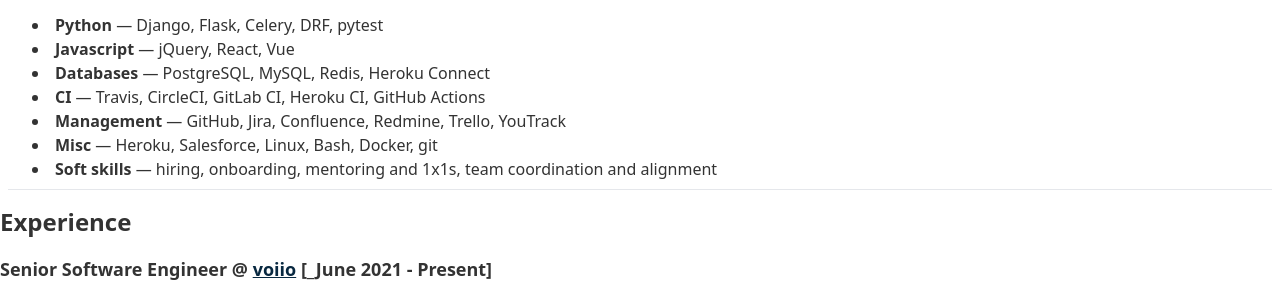
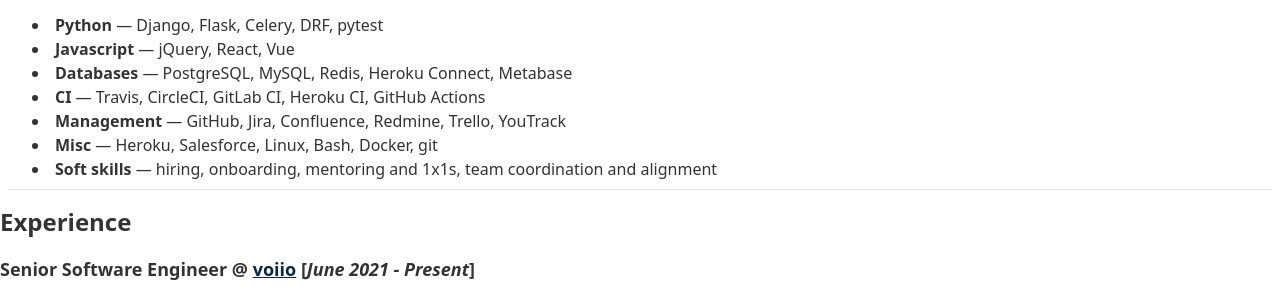
Before and after one commit to amureki/amureki.github.io, an Eleventy site: page pages/cv.md in a window 1280 px wide. Shown: the part 164-457 px from the top of the page. Built offline with nearby package versions, Linux system fonts and the light colour scheme; Eleventy itself is replaced by a stand-in of ours; files that its build step writes are made by us from their sources.

Commit message:
Fix CV style, add a line

```diff
--- a/pages/cv.md
+++ b/pages/cv.md
@@ -15,7 +15,7 @@ _Currently based in Berlin, Germany (born in [Ufa](https://en.wikipedia.org/wiki
 
 * __Python__ — Django, Flask, Celery, DRF, pytest
 * __Javascript__ — jQuery, React, Vue
-* __Databases__ — PostgreSQL, MySQL, Redis, Heroku Connect
+* __Databases__ — PostgreSQL, MySQL, Redis, Heroku Connect, Metabase
 * __CI__ — Travis, CircleCI, GitLab CI, Heroku CI, GitHub Actions
 * __Management__ — GitHub, Jira, Confluence, Redmine, Trello, YouTrack
 * __Misc__ — Heroku, Salesforce, Linux, Bash, Docker, git
@@ -25,7 +25,7 @@ _Currently based in Berlin, Germany (born in [Ufa](https://en.wikipedia.org/wiki
 
 ## Experience
 
-### Senior Software Engineer @ [voiio](https://www.voiio.de/) [_June 2021 - Present]
+### Senior Software Engineer @ [voiio](https://www.voiio.de/) [_June 2021 - Present_]
 
 Working in a brilliant small team, maintaining and enhancing digital B2B-platform and related services.
 
```
